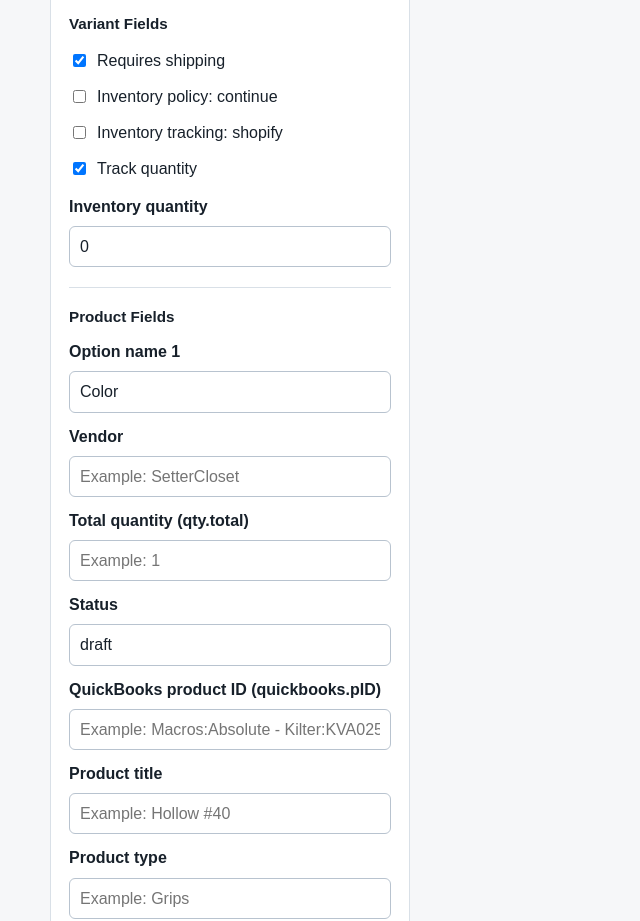
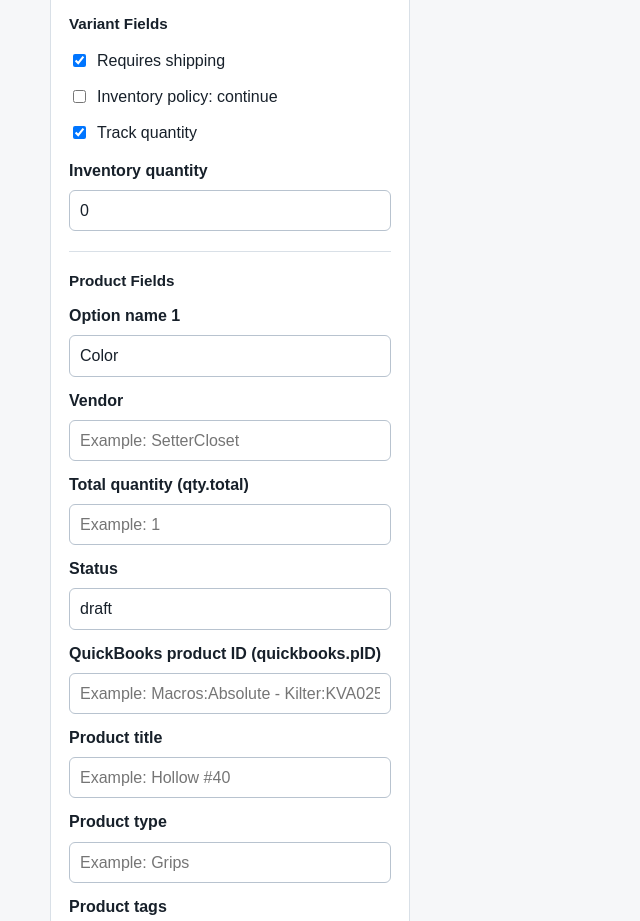
Before and after one commit to dbarks508/Hold-Variant-Tool, a React (Vite) app: page / in a window 1280 px wide. Shown: the part 1600-2521 px from the top of the page, without its empty margins (0-640 px from the left). Built offline with nearby package versions, Linux system fonts and the light colour scheme.

Commit message:
removing Inventory tracking: shopify

```diff
--- a/src/components/InventoryExportOptions.jsx
+++ b/src/components/InventoryExportOptions.jsx
@@ -64,17 +64,6 @@ function InventoryExportOptions({ options, setOptions, isMultiMode = false }) {
           <label className="option-row">
             <input
               type="checkbox"
-              checked={options.inventoryTrackingEnabled}
-              onChange={(event) =>
-                updateOption("inventoryTrackingEnabled", event.target.checked)
-              }
-            />
-            <span>Inventory tracking: shopify</span>
-          </label>
-
-          <label className="option-row">
-            <input
-              type="checkbox"
               checked={options.trackQuantity}
               onChange={(event) =>
                 updateOption("trackQuantity", event.target.checked)
--- a/src/data/newProductExportOptions.js
+++ b/src/data/newProductExportOptions.js
@@ -2,7 +2,6 @@ export const newProductExportDefaults = {
   optionName1: "Color",
   requiresShipping: true,
   inventoryPolicyEnabled: false,
-  inventoryTrackingEnabled: false,
   trackQuantity: true,
   vendor: "",
   totalQuantity: "",
--- a/src/utils/buildVariantExport.js
+++ b/src/utils/buildVariantExport.js
@@ -50,8 +50,7 @@ export function getVariantCsvHeaders(exportOptions = {}, variants = []) {
     hasUploadedValue(variants, "inventoryPolicy")
       ? ["inventory policy"]
       : []),
-    ...(exportOptions.inventoryTrackingEnabled ||
-    hasUploadedValue(variants, "inventoryTracking")
+    ...(hasUploadedValue(variants, "inventoryTracking")
       ? ["inventory tracking"]
       : []),
     "track quantity",
@@ -124,8 +123,7 @@ export function getVariantCsvRows(
 
       if (headers.includes("inventory tracking")) {
         values["inventory tracking"] =
-          getUploadedValue(variant, "inventoryTracking") ||
-          (exportOptions.inventoryTrackingEnabled ? "shopify" : "");
+          getUploadedValue(variant, "inventoryTracking") || "";
       }
     }
 
```
Also changed, not shown: 1 other file (tests, documents, lock files or other folders).
